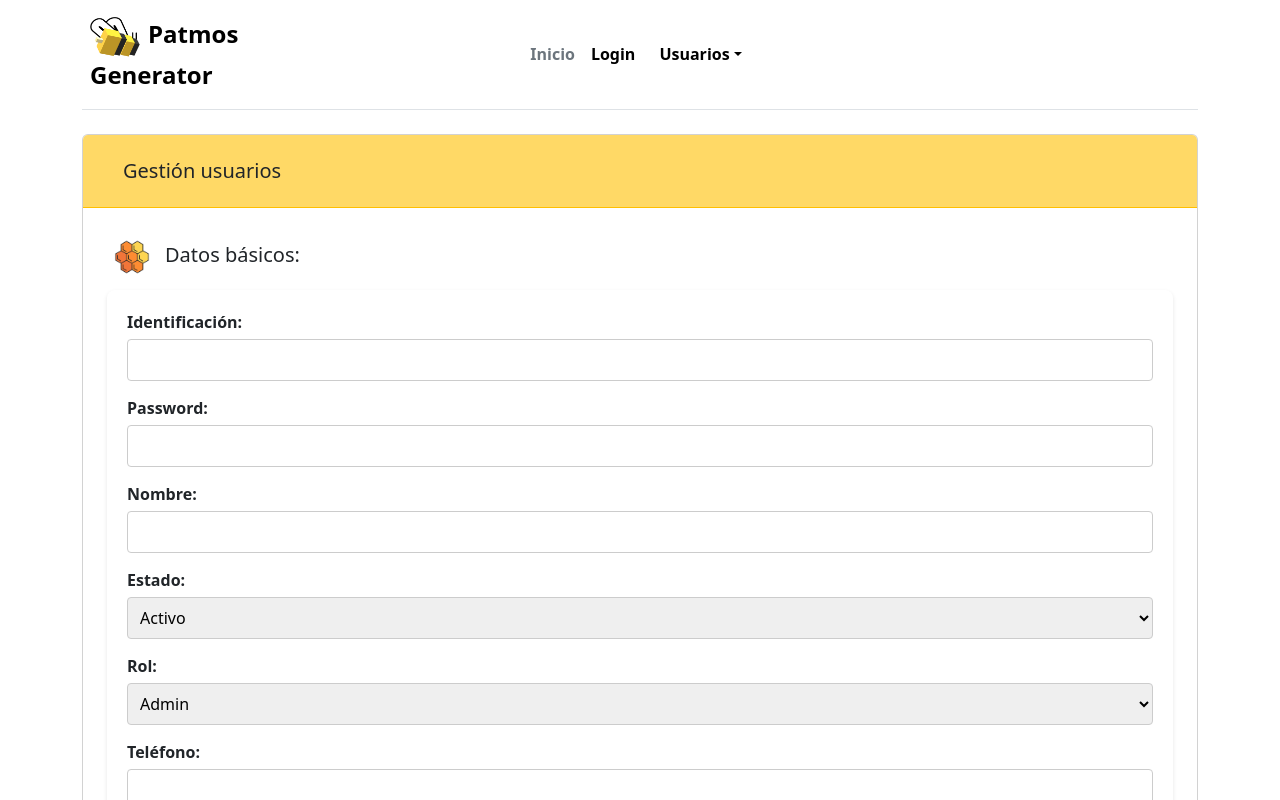
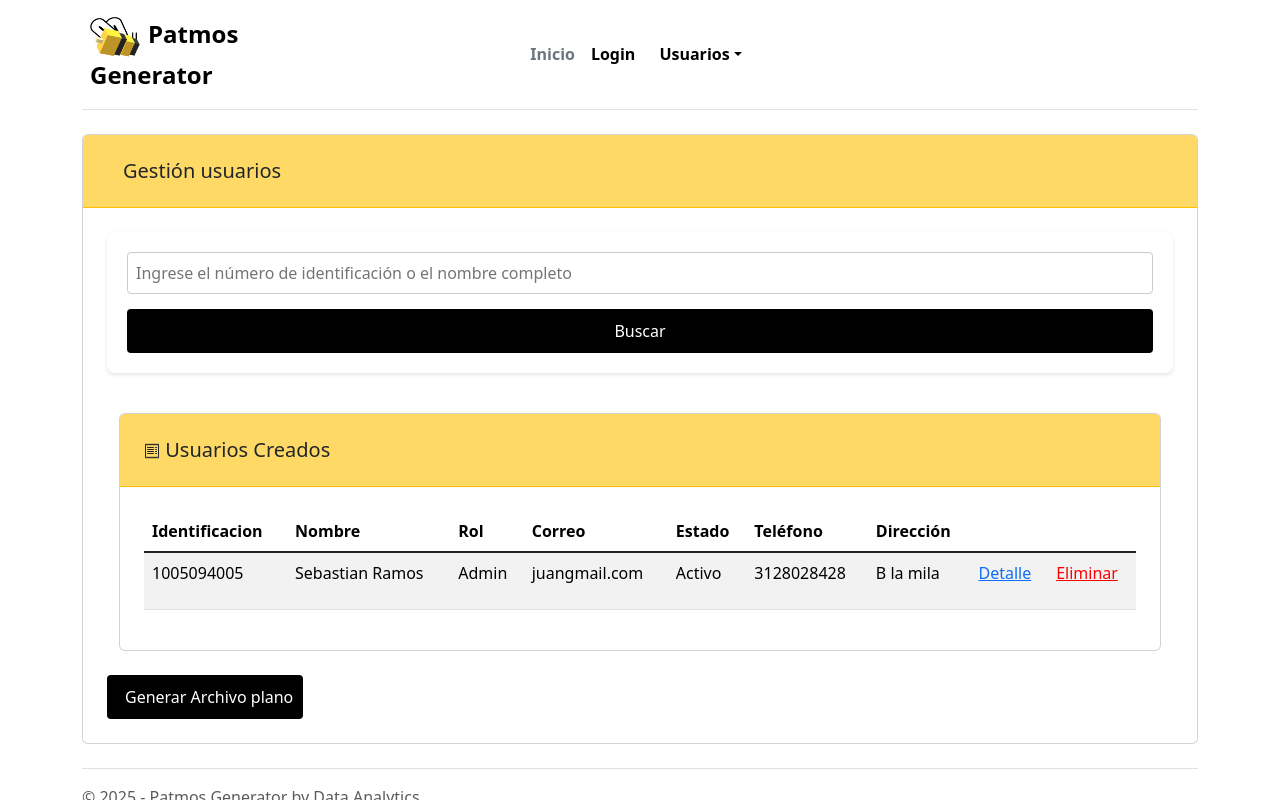
Before and after one commit to Developer1Emo/patmos_generator_frontend, an Angular app: page /gestionUsuarios in a window 1280 px wide. Shown: the top 800 px of the page. Built offline with nearby package versions, Linux system fonts and the light colour scheme.

Commit message:
Se agregan nuevos componentes sin logica
Se agrega el componente :

Crear usuarios

```diff
--- a/src/app/app.routes.ts
+++ b/src/app/app.routes.ts
@@ -13,5 +13,9 @@ export const routes: Routes = [
     {
         path: 'gestionUsuarios',
         loadComponent: () => import('./componentes/gestion-usuarios/gestion-usuarios.component').then(m => m.GestionUsuariosComponent),
+    },
+    {
+        path: 'crearUsuario',
+        loadComponent: () => import('./componentes/crear-usuarios/crear-usuarios.component').then(m => m.CrearUsuariosComponent),
     }
 ];
--- a/src/app/componentes/crear-usuarios/crear-usuarios.component.html
+++ b/src/app/componentes/crear-usuarios/crear-usuarios.component.html
@@ -1 +1,109 @@
-<p>crear-usuarios works!</p>
+<style>
+    body {
+        font-family: Arial, sans-serif;
+        background-color: #f9f9f9;
+        padding: 20px;
+    }
+
+    .form-container {
+        display: grid;
+        grid-template-columns:  auto;
+        gap: 15px;
+        max-width: auto;
+        background: #fff;
+        padding: 20px;
+        border-radius: 8px;
+        box-shadow: 0 2px 4px rgba(0, 0, 0, 0.1);
+    }
+
+    .form-group {
+        display: flex;
+        flex-direction: column;
+    }
+
+    label {
+        margin-bottom: 5px;
+        font-weight: bold;
+    }
+
+    input, select {
+        padding: 8px;
+        border: 1px solid #ccc;
+        border-radius: 4px;
+    }
+
+    .buttons {
+        display: flex;
+        flex-direction: column;
+        gap: 10px;
+    }
+
+    button {
+        background-color: #000;
+        color: white;
+        border: none;
+        padding: 10px;
+        border-radius: 4px;
+        cursor: pointer;
+    }
+
+    button:hover {
+        background-color: #333;
+    }
+</style>
+<div class="container">
+    <div class="card">
+      <div class="card-header p-4" style="background-color: rgb(255, 217, 102);border-color: rgb(255, 191, 0);">
+        <div>
+            <h5 class="mb-0">
+                <i class="fa-solid me-3"></i>Crear usuario
+              </h5>
+        </div>
+      </div>
+      <div class="card-body p-4">
+        <h5 class="card-title"><img src="assets\img\panal1.png" alt="Logo" class="me-2" width="50" height="50">Datos básicos: </h5>
+
+        <div class="form-container">
+            <div class="form-group">
+                <label for="identificacion">Identificación:</label>
+                <input type="text" id="identificacion" name="identificacion">
+            </div>
+            <div class="form-group">
+                <label for="password">Password:</label>
+                <input type="password" id="password" name="password">
+            </div>
+
+            <div class="form-group">
+                <label for="nombre">Nombre:</label>
+                <input type="text" id="nombre" name="nombre">
+            </div>
+            <div class="form-group">
+                <label for="rol">Rol:</label>
+                <select id="rol" name="rol">
+                    <option value="admin">Admin</option>
+                    <option value="usuario">Usuario</option>
+                </select>
+            </div>
+            <div class="form-group">
+                <label for="telefono">Teléfono:</label>
+                <input type="tel" id="telefono" name="telefono">
+            </div>
+
+            <div class="form-group">
+                <label for="email">Correo electrónico:</label>
+                <input type="email" id="email" name="email">
+            </div>
+            <div class="form-group">
+                <label for="direccion">Dirección:</label>
+                <input type="text" id="direccion" name="direccion">
+            </div>
+
+            <br>
+            <div class="buttons">
+                <button type="submit">Crear</button>
+            </div>
+        </div>
+
+      </div>
+    </div>
+   </div>
--- a/src/app/componentes/gestion-usuarios/gestion-usuarios.component.html
+++ b/src/app/componentes/gestion-usuarios/gestion-usuarios.component.html
@@ -59,59 +59,14 @@
         </h5>
       </div>
       <div class="card-body p-4">
-        <h5 class="card-title"><img src="assets\img\panal1.png" alt="Logo" class="me-2" width="50" height="50">Datos básicos: </h5>
-
         <div class="form-container">
           <div class="form-group">
-                <label for="identificacion">Identificación:</label>
-                <input type="text" id="identificacion" name="identificacion">
+            <input type="text" id="identificacion" name="identificacion" placeholder="Ingrese el número de identificación o el nombre completo">
           </div>
-            <div class="form-group">
-                <label for="password">Password:</label>
-                <input type="password" id="password" name="password">
-            </div>
-
-            <div class="form-group">
-                <label for="nombre">Nombre:</label>
-                <input type="text" id="nombre" name="nombre">
-            </div>
-            <div class="form-group">
-                <label for="estado">Estado:</label>
-                <select id="estado" name="estado">
-                    <option value="activo">Activo</option>
-                    <option value="inactivo">Inactivo</option>
-                </select>
-            </div>
-
-            <div class="form-group">
-                <label for="rol">Rol:</label>
-                <select id="rol" name="rol">
-                    <option value="admin">Admin</option>
-                    <option value="usuario">Usuario</option>
-                </select>
-            </div>
-            <div class="form-group">
-                <label for="telefono">Teléfono:</label>
-                <input type="tel" id="telefono" name="telefono">
-            </div>
-
-            <div class="form-group">
-                <label for="email">Correo electrónico:</label>
-                <input type="email" id="email" name="email">
-            </div>
-            <div class="form-group">
-                <label for="direccion">Dirección:</label>
-                <input type="text" id="direccion" name="direccion">
-            </div>
-
-            <br>
           <div class="buttons">
-                <button type="button">Nuevo</button>
-                <button type="submit">Crear</button>
-                <button type="button">Actualizar</button>
+            <button type="submit">Buscar</button>
           </div>
         </div>
-
         <br>
         <p class="card-text">
 
@@ -125,14 +80,62 @@
                                 <svg xmlns="http://www.w3.org/2000/svg" width="16" height="16" fill="currentColor" class="bi bi-receipt" viewBox="0 0 16 16">
                                     <path d="M1.92.506a.5.5 0 0 1 .434.14L3 1.293l.646-.647a.5.5 0 0 1 .708 0L5 1.293l.646-.647a.5.5 0 0 1 .708 0L7 1.293l.646-.647a.5.5 0 0 1 .708 0L9 1.293l.646-.647a.5.5 0 0 1 .708 0l.646.647.646-.647a.5.5 0 0 1 .708 0l.646.647.646-.647a.5.5 0 0 1 .801.13l.5 1A.5.5 0 0 1 15 2v12a.5.5 0 0 1-.053.224l-.5 1a.5.5 0 0 1-.8.13L13 14.707l-.646.647a.5.5 0 0 1-.708 0L11 14.707l-.646.647a.5.5 0 0 1-.708 0L9 14.707l-.646.647a.5.5 0 0 1-.708 0L7 14.707l-.646.647a.5.5 0 0 1-.708 0L5 14.707l-.646.647a.5.5 0 0 1-.708 0L3 14.707l-.646.647a.5.5 0 0 1-.801-.13l-.5-1A.5.5 0 0 1 1 14V2a.5.5 0 0 1 .053-.224l.5-1a.5.5 0 0 1 .367-.27m.217 1.338L2 2.118v11.764l.137.274.51-.51a.5.5 0 0 1 .707 0l.646.647.646-.646a.5.5 0 0 1 .708 0l.646.646.646-.646a.5.5 0 0 1 .708 0l.646.646.646-.646a.5.5 0 0 1 .708 0l.646.646.646-.646a.5.5 0 0 1 .708 0l.646.646.646-.646a.5.5 0 0 1 .708 0l.509.509.137-.274V2.118l-.137-.274-.51.51a.5.5 0 0 1-.707 0L12 1.707l-.646.647a.5.5 0 0 1-.708 0L10 1.707l-.646.647a.5.5 0 0 1-.708 0L8 1.707l-.646.647a.5.5 0 0 1-.708 0L6 1.707l-.646.647a.5.5 0 0 1-.708 0L4 1.707l-.646.647a.5.5 0 0 1-.708 0z"/>
                                     <path d="M3 4.5a.5.5 0 0 1 .5-.5h6a.5.5 0 1 1 0 1h-6a.5.5 0 0 1-.5-.5m0 2a.5.5 0 0 1 .5-.5h6a.5.5 0 1 1 0 1h-6a.5.5 0 0 1-.5-.5m0 2a.5.5 0 0 1 .5-.5h6a.5.5 0 1 1 0 1h-6a.5.5 0 0 1-.5-.5m0 2a.5.5 0 0 1 .5-.5h6a.5.5 0 0 1 0 1h-6a.5.5 0 0 1-.5-.5m8-6a.5.5 0 0 1 .5-.5h1a.5.5 0 0 1 0 1h-1a.5.5 0 0 1-.5-.5m0 2a.5.5 0 0 1 .5-.5h1a.5.5 0 0 1 0 1h-1a.5.5 0 0 1-.5-.5m0 2a.5.5 0 0 1 .5-.5h1a.5.5 0 0 1 0 1h-1a.5.5 0 0 1-.5-.5m0 2a.5.5 0 0 1 .5-.5h1a.5.5 0 0 1 0 1h-1a.5.5 0 0 1-.5-.5"/>
-                                  </svg> Facturas pendientes
+                                  </svg> Usuarios Creados
                               </div>
                     </h5>
                 </div>
                 <div class="card-body p-4">
-                  <!--Componente vista gestion de facturas pendientes-->
-
-
+                  <!--Tabla de usuarios-->
+                  <div class="table-responsive">
+                    <table class="table table-striped table-hover table-responsive">
+                        <thead>
+                        <tr>
+                        <th>Identificacion</th>
+                        <th>Nombre</th>
+                        <th>Rol</th>
+                        <th>Correo</th>
+                        <th>Estado</th>
+                        <th>Teléfono</th>
+                        <th>Dirección</th>
+                        <th></th>
+                        </tr>
+                        </thead>
+                        <tbody class="table-group-divider">
+                           <!-- @for (item of eventos; track $index) {-->
+                            <tr>
+                                <td>
+                                    <p>1005094005</p>
+                                </td>
+                                <td>
+                                    <p>Sebastian Ramos</p>
+                                </td>
+                                <td>
+                                    <p>Admin</p>
+                                </td>
+                                <td>
+                                    <p>juangmail.com</p>
+                                </td>
+                                <td>
+                                  <p>Activo</p>
+                                </td>
+                                <td>
+                                  <p>3128028428</p>
+                                </td>
+                                <td>
+                                  <p>B la mila</p>
+                                </td>
+                                <td>
+                                  <a href="#">Detalle</a>
+                                </td>
+                                <td>
+                                  <a href="#" style="color: red;">Eliminar</a>
+                                </td>
+                            </tr>
+                           <!-- }-->
+                        </tbody>
+                    </table>
+                    </div>
+                  <!--Fin Tabla de usuarios-->
               </div>
             </div>
             </div>
--- a/src/app/componentes/header/header.component.html
+++ b/src/app/componentes/header/header.component.html
@@ -16,7 +16,7 @@
             <strong>Usuarios</strong>
           </a>
           <ul class="dropdown-menu">
-            <li><a class="dropdown-item" href="#">Crear</a></li>
+            <li><a routerLink="/crearUsuario" class="dropdown-item" href="#">Crear</a></li>
             <li><a routerLink="/gestionUsuarios" class="dropdown-item" href="#">Consultar</a></li>
           </ul>
         </li>
```
Lines whose indentation alone changed are shown as unchanged.
